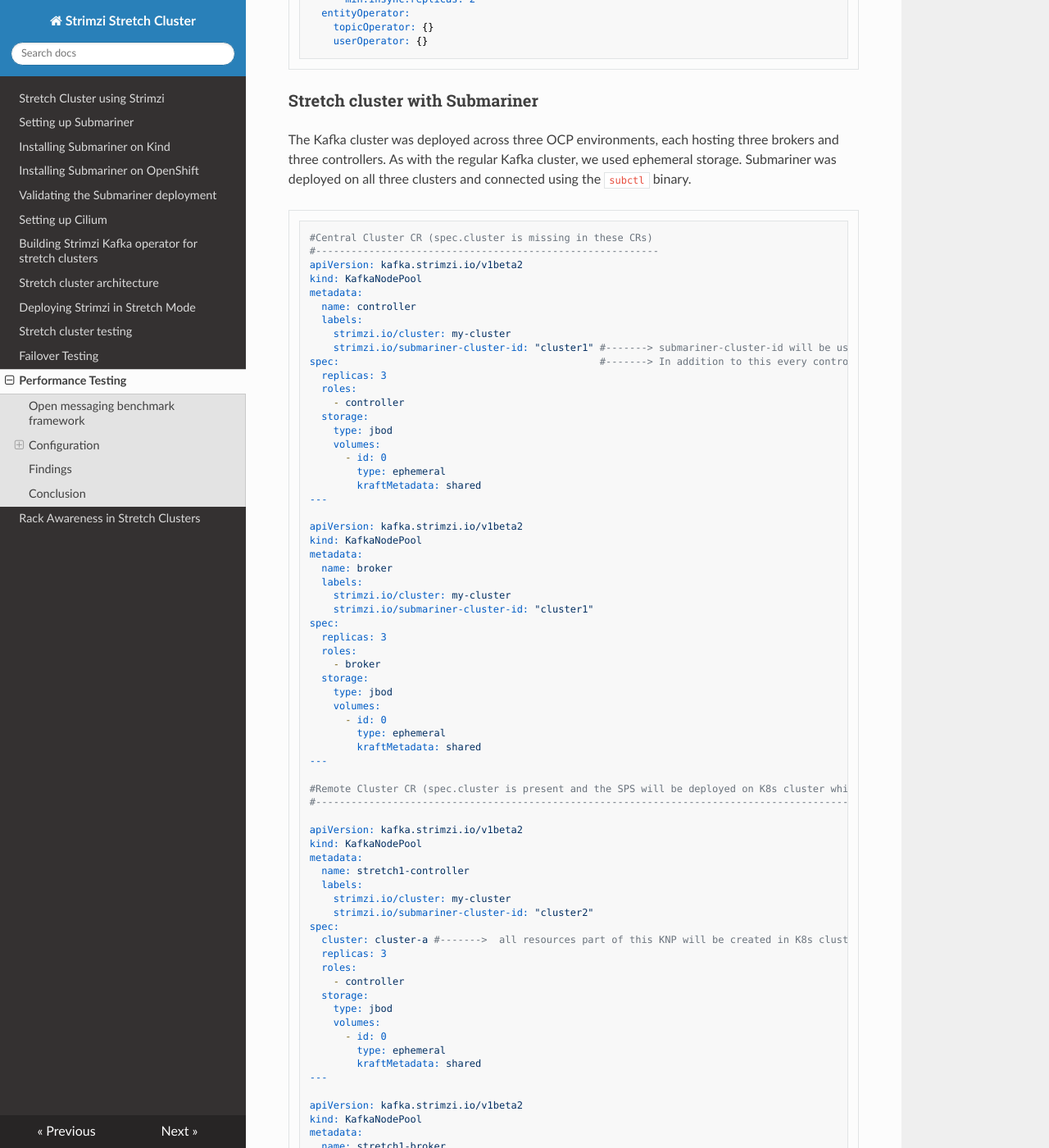
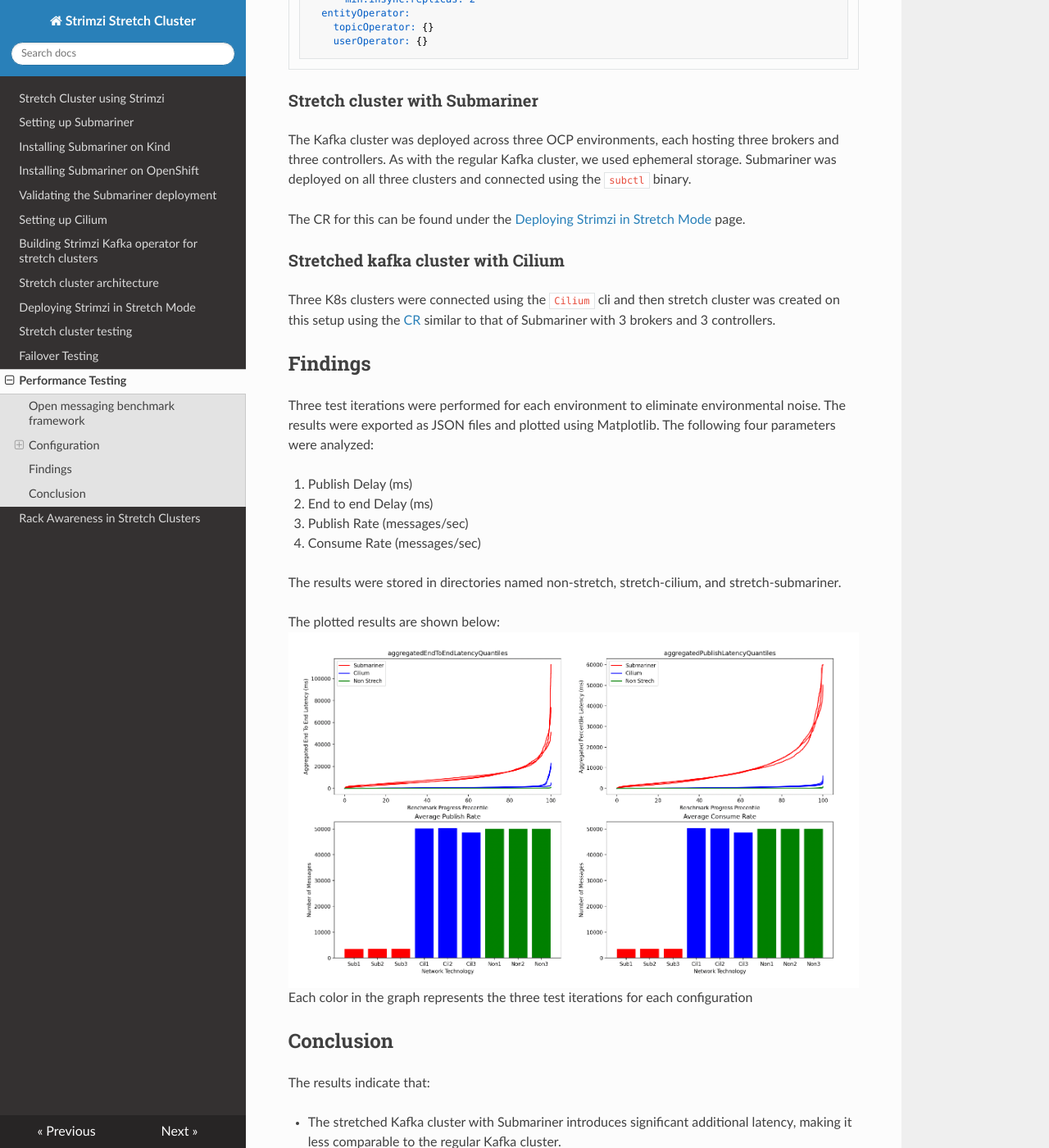
Before and after one commit to aswinayyolath/stretch-kafka-docs, an MkDocs documentation site: the page built from docs/Testing-performance.md, in a window 1280 px wide and 1400 px high, scrolled down 1813 px. Shown: the whole window at 82% size. Built offline with MkDocs 1.6.1, drawn with Linux system fonts in a browser that asks for light colours; nearby versions of some CDN libraries; some of the changed text lies outside the part shown.

Commit message:
removal of redundant CR
The CR from the performance doc is removed and a link created between this to the deploying strimzi in stretch mode page

````diff
--- a/docs/Testing-performance.md
+++ b/docs/Testing-performance.md
@@ -84,168 +84,11 @@
 
 ### Stretch cluster with Submariner
 The Kafka cluster was deployed across three OCP environments, each hosting three brokers and three controllers. As with the regular Kafka cluster, we used ephemeral storage. Submariner was deployed on all three clusters and connected using the `subctl` binary.
-```yaml
-#Central Cluster CR (spec.cluster is missing in these CRs)
-#----------------------------------------------------------
-apiVersion: kafka.strimzi.io/v1beta2
-kind: KafkaNodePool
-metadata:
-  name: controller
-  labels:
-    strimzi.io/cluster: my-cluster
-    strimzi.io/submariner-cluster-id: "cluster1" #-------> submariner-cluster-id will be used in controller.quorum.voters and advertised.listeners to enable cross cluster communication
-spec:                                            #-------> In addition to this every controller and broker Pods will have a SANS entry with the Submariner exported DNS name
-  replicas: 3
-  roles:
-    - controller
-  storage:
-    type: jbod
-    volumes:
-      - id: 0
-        type: ephemeral
-        kraftMetadata: shared
----
 
-apiVersion: kafka.strimzi.io/v1beta2
-kind: KafkaNodePool
-metadata:
-  name: broker
-  labels:
-    strimzi.io/cluster: my-cluster
-    strimzi.io/submariner-cluster-id: "cluster1"
-spec:
-  replicas: 3
-  roles:
-    - broker
-  storage:
-    type: jbod
-    volumes:
-      - id: 0
-        type: ephemeral
-        kraftMetadata: shared
----
-
-#Remote Cluster CR (spec.cluster is present and the SPS will be deployed on K8s cluster which we referenced as cluster-a)
-#-----------------------------------------------------------------------------------------------------------------------
-
-apiVersion: kafka.strimzi.io/v1beta2
-kind: KafkaNodePool
-metadata:
-  name: stretch1-controller
-  labels:
-    strimzi.io/cluster: my-cluster
-    strimzi.io/submariner-cluster-id: "cluster2"
-spec:
-  cluster: cluster-a #------->  all resources part of this KNP will be created in K8s cluster-a
-  replicas: 3
-  roles:
-    - controller
-  storage:
-    type: jbod
-    volumes:
-      - id: 0
-        type: ephemeral
-        kraftMetadata: shared
----
-
-apiVersion: kafka.strimzi.io/v1beta2
-kind: KafkaNodePool
-metadata:
-  name: stretch1-broker
-  labels:
-    strimzi.io/cluster: my-cluster
-    strimzi.io/submariner-cluster-id: "cluster2"
-spec:
-  cluster: cluster-a #------->  all resources part of this KNP will be created in K8s cluster-a
-  replicas: 3
-  roles:
-    - broker
-  storage:
-    type: jbod
-    volumes:
-      - id: 0
-        type: ephemeral
-        kraftMetadata: shared
----
-
-#Remote Cluster CR (spec.cluster is present and the SPS will be deployed on K8s cluster which we referenced as cluster-b)
-#-----------------------------------------------------------------------------------------------------------------------
-
-apiVersion: kafka.strimzi.io/v1beta2
-kind: KafkaNodePool
-metadata:
-  name: stretch2-controller
-  labels:
-    strimzi.io/cluster: my-cluster
-    strimzi.io/submariner-cluster-id: "cluster3"
-spec:
-  cluster: cluster-b  #-------> all resources part of this KNP will be created in K8s cluster-b
-  replicas: 3
-  roles:
-    - controller
-  storage:
-    type: jbod
-    volumes:
-      - id: 0
-        type: ephemeral
-        kraftMetadata: shared
----
-
-apiVersion: kafka.strimzi.io/v1beta2
-kind: KafkaNodePool
-metadata:
-  name: stretch2-broker
-  labels:
-    strimzi.io/cluster: my-cluster
-    strimzi.io/submariner-cluster-id: "cluster3"
-spec:
-  cluster: cluster-b #-------> all resources part of this KNP will be created in K8s cluster-b
-  replicas: 3
-  roles:
-    - broker
-  storage:
-    type: jbod
-    volumes:
-      - id: 0
-        type: ephemeral
-        kraftMetadata: shared
----
-
-
-apiVersion: kafka.strimzi.io/v1beta2
-kind: Kafka
-metadata:
-  name: my-cluster
-  annotations:
-    strimzi.io/node-pools: enabled
-    strimzi.io/kraft: enabled
-    strimzi.io/cross-cluster-type: "submariner"  #------->  Cross Cluster Communication Technology in use
-spec:
-  kafka:
-    version: 3.8.0
-    metadataVersion: 3.8-IV0
-    listeners:
-      - name: plain
-        port: 9092
-        type: internal
-        tls: false
-      - name: tls
-        port: 9093
-        type: internal
-        tls: true
-    config:
-      offsets.topic.replication.factor: 3
-      transaction.state.log.replication.factor: 3
-      transaction.state.log.min.isr: 2
-      default.replication.factor: 3
-      min.insync.replicas: 2
-  entityOperator:
-    topicOperator: {}
-    userOperator: {}
-```
+The CR for this can be found under the [Deploying Strimzi in Stretch Mode](https://aswinayyolath.github.io/stretch-kafka-docs/Deploying-Strimzi-in-Stretch-Mode/#applying-kafka-and-kafkanodepool-crs-in-the-central-cluster) page.
 
 ### Stretched kafka cluster with Cilium
-Three K8s clusters were connected using the `Cilium` cli and then stretch cluster was created on this setup using the CR similar to that of Submariner with 3 brokers and 3 controllers.
+Three K8s clusters were connected using the `Cilium` cli and then stretch cluster was created on this setup using the [CR](https://aswinayyolath.github.io/stretch-kafka-docs/Deploying-Strimzi-in-Stretch-Mode/#applying-kafka-and-kafkanodepool-crs-in-the-central-cluster) similar to that of Submariner with 3 brokers and 3 controllers.
 
 ## Findings
 Three test iterations were performed for each environment to eliminate environmental noise. The results were exported as JSON files and plotted using Matplotlib. The following four parameters were analyzed:
````
